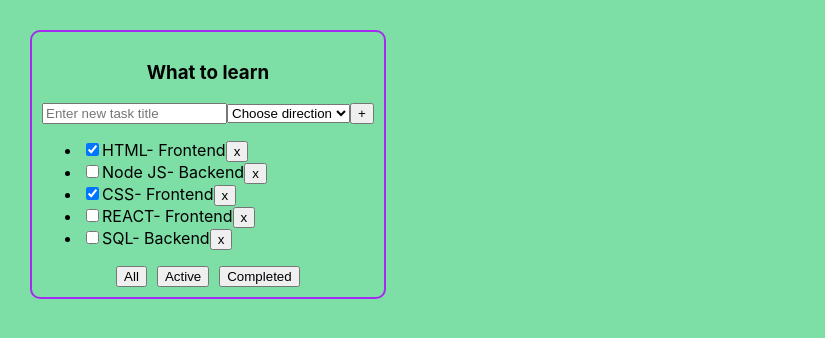
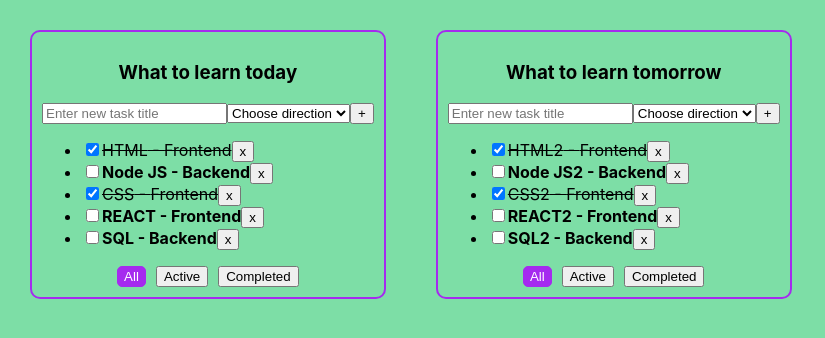
Before and after one commit to igor-minaev/todolist-repeat, a React (Create React App) app: page / in a window 1280 px wide. Shown: the top 338 px of the page, without its empty margins (0-825 px from the left). Built offline with nearby package versions, Linux system fonts and the light colour scheme.

Commit message:
refactor function remove task

```diff
--- a/src/App.css
+++ b/src/App.css
@@ -30,3 +30,18 @@
     border:1px solid red;
     outline: none;
 }
+
+.activeBtn{
+    background-color: #a52aef;
+    color: white;
+    border: 1px solid  #a52aef;
+    border-radius: 5px;
+}
+
+.task{
+    font-weight: bold;
+}
+
+.done{
+    text-decoration: line-through;
+}
--- a/src/App.tsx
+++ b/src/App.tsx
@@ -11,37 +11,73 @@ export type TaskType = {
     isDone: boolean
 }
 export type FilterValuesType = 'All' | 'Active' | 'Completed'
+export type TodolistType = {
+    id: string
+    title: string
+    filter: FilterValuesType
+}
+export type TasksObjType = {
+    [key: string]: TaskType[]
+}
 
 function App() {
-    const todolistTitle = 'What to learn'
-    const [tasks, setTasks] = useState<TaskType[]>([
+    const todolistId_1 = crypto.randomUUID()
+    const todolistId_2 = crypto.randomUUID()
+
+    const [todolists, setTodolists] = useState<TodolistType[]>([
+        {id: todolistId_1, title: 'What to learn today', filter: 'All'},
+        {id: todolistId_2, title: 'What to learn tomorrow', filter: 'All'}
+    ])
+    const [tasks, setTasks] = useState<TasksObjType>({
+        [todolistId_1]: [
             {id: crypto.randomUUID(), title: 'HTML', direction: 'Frontend', isDone: true},
             {id: crypto.randomUUID(), title: 'Node JS', direction: 'Backend', isDone: false},
             {id: crypto.randomUUID(), title: 'CSS', direction: 'Frontend', isDone: true},
             {id: crypto.randomUUID(), title: 'REACT', direction: 'Frontend', isDone: false},
             {id: crypto.randomUUID(), title: 'SQL', direction: 'Backend', isDone: false}
-    ])
-    const [filter, setFilter] = useState<FilterValuesType>('All')
+        ],
+        [todolistId_2]: [
+            {id: crypto.randomUUID(), title: 'HTML2', direction: 'Frontend', isDone: true},
+            {id: crypto.randomUUID(), title: 'Node JS2', direction: 'Backend', isDone: false},
+            {id: crypto.randomUUID(), title: 'CSS2', direction: 'Frontend', isDone: true},
+            {id: crypto.randomUUID(), title: 'REACT2', direction: 'Frontend', isDone: false},
+            {id: crypto.randomUUID(), title: 'SQL2', direction: 'Backend', isDone: false}
+        ]
+    })
 
-    const removeTask = (taskId: string) => setTasks(tasks.filter(t => t.id !== taskId))
-    const changeFilter = (filter: FilterValuesType) => setFilter(filter)
+
+    const removeTask = (taskId: string, todolistId: string) => {
+        setTasks({...tasks, [todolistId]: tasks[todolistId].filter(t => t.id !== taskId)})
+    }
+    const changeFilter = (filter: FilterValuesType) => {
+        // setFilter(filter)
+    }
     const addTask = (title: string, direction: DirectionType) => {
-        const newTask: TaskType = {id: crypto.randomUUID(), title, direction, isDone: false}
-        setTasks([newTask, ...tasks])
+        // const newTask: TaskType = {id: crypto.randomUUID(), title, direction, isDone: false}
+        // setTasks([newTask, ...tasks])
     }
     const changeTaskStatus = (taskId: string, isDone: boolean) => {
-        setTasks(tasks.map(t => t.id === taskId ? {...t, isDone} : t))
+        // setTasks(tasks.map(t => t.id === taskId ? {...t, isDone} : t))
     }
     return (
         <div className="App">
-            <Todolist
-                filter={filter}
-                todolistTitle={todolistTitle}
-                tasks={tasks}
+            {
+                todolists.length
+                    ? todolists.map(t => {
+                        return <Todolist
+                            key={t.id}
+                            todolistId={t.id}
+                            filter={t.filter}
+                            todolistTitle={t.title}
+                            tasks={tasks[t.id]}
                             removeTask={removeTask}
                             changeFilter={changeFilter}
                             addTask={addTask}
                             changeTaskStatus={changeTaskStatus}/>
+                    })
+                    : <p>Create new Todolist!</p>
+            }
+
         </div>
     );
 }
--- a/src/components/Button.tsx
+++ b/src/components/Button.tsx
@@ -3,14 +3,15 @@ import React from 'react';
 type PropsType = {
     name: string
     onClick: () => void
+    className?: string
 }
 
 export const Button: React.FC<PropsType> = (props) => {
-    const {name, onClick, ...restProps} = props
+    const {name, onClick,className, ...restProps} = props
 
     const onClickHandler = () => onClick()
 
     return (
-        <button onClick={onClickHandler}>{name}</button>
+        <button className={className} onClick={onClickHandler}>{name}</button>
     );
 };
--- a/src/components/Task.tsx
+++ b/src/components/Task.tsx
@@ -14,8 +14,7 @@ export const Task: React.FC<TaskPropsType> = (props) => {
     return (
         <li>
             <input type="checkbox" checked={isDone} onChange={onChangeStatusHandler}/>
-            <span>{title}</span>
-            <span>- {direction}</span>
+            <span className={isDone ? 'done' : 'task'}>{title} - {direction}</span>
             <Button name={'x'} onClick={removeTaskHandler}/>
         </li>
     );
--- a/src/components/Todolist.tsx
+++ b/src/components/Todolist.tsx
@@ -5,17 +5,28 @@ import {Button} from './Button';
 
 
 type TodolistPropsType = {
+    todolistId: string
     filter: FilterValuesType
     todolistTitle: string
     tasks: TaskType[]
-    removeTask: (taskId: string) => void
+    removeTask: (taskId: string, todolistId: string) => void
     changeFilter: (filter: FilterValuesType) => void
     addTask: (title: string, direction: DirectionType) => void
     changeTaskStatus: (taskId: string, isDone: boolean) => void
 }
 
 export const Todolist: React.FC<TodolistPropsType> = (props) => {
-    const {filter, todolistTitle, tasks, removeTask, changeFilter, addTask, changeTaskStatus, ...restProps} = props
+    const {
+        todolistId,
+        filter,
+        todolistTitle,
+        tasks,
+        removeTask,
+        changeFilter,
+        addTask,
+        changeTaskStatus,
+        ...restProps
+    } = props
     const [newTaskTitle, setNewTaskTitle] = useState('')
     const [direction, setDirection] = useState<DirectionType>('-')
     const [error, setError] = useState(false)
@@ -32,8 +43,11 @@ export const Todolist: React.FC<TodolistPropsType> = (props) => {
     }
     const tasksForTodolist = getFilteredTasks(tasks, filter)
 
+    const removeTaskHandler = (taskId: string) => removeTask(taskId, todolistId)
+
     const listItems: JSX.Element[] = tasksForTodolist.map(task => <Task key={task.id} {...task}
-                                                                        removeTask={removeTask} changeTaskStatus={changeTaskStatus}/>)
+                                                                        removeTask={removeTaskHandler}
+                                                                        changeTaskStatus={changeTaskStatus}/>)
 
     const tasksForRender: JSX.Element = tasks.length
         ? <ul>{listItems}</ul>
@@ -81,9 +95,11 @@ export const Todolist: React.FC<TodolistPropsType> = (props) => {
             <p style={{color: 'red'}}>{error && 'Fields title and direction are required!'}</p>
             {tasksForRender}
             <div className="buttons">
-                <Button name={'All'} onClick={changeFilterAllHandler}/>
-                <Button name={'Active'} onClick={changeFilterActiveHandler}/>
-                <Button name={'Completed'} onClick={changeFilterCompletedHandler}/>
+                <Button className={filter === 'All' ? 'activeBtn' : ''} name={'All'} onClick={changeFilterAllHandler}/>
+                <Button className={filter === 'Active' ? 'activeBtn' : ''} name={'Active'}
+                        onClick={changeFilterActiveHandler}/>
+                <Button className={filter === 'Completed' ? 'activeBtn' : ''} name={'Completed'}
+                        onClick={changeFilterCompletedHandler}/>
             </div>
         </div>
     );
```
Lines whose indentation alone changed are shown as unchanged.
